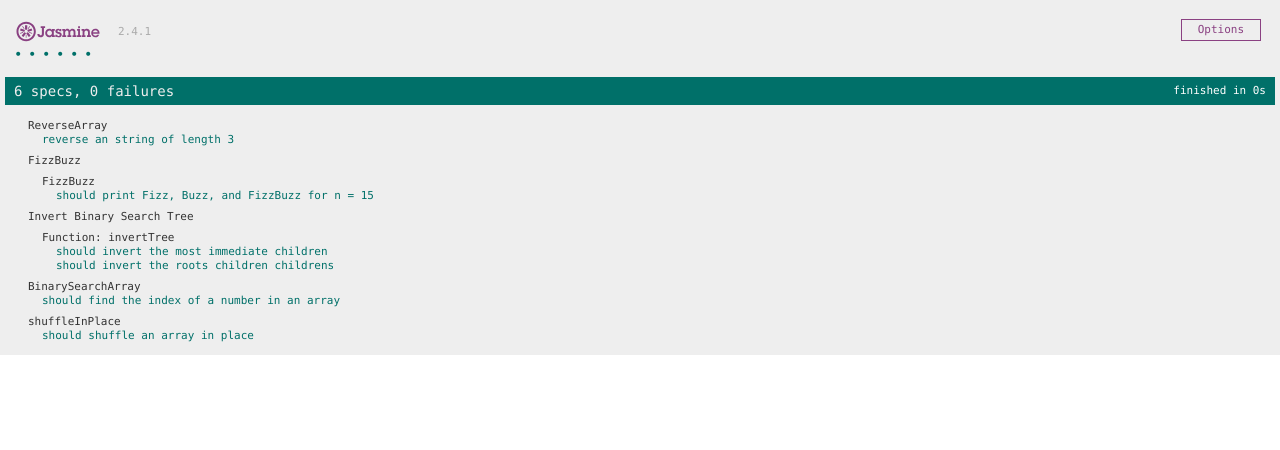
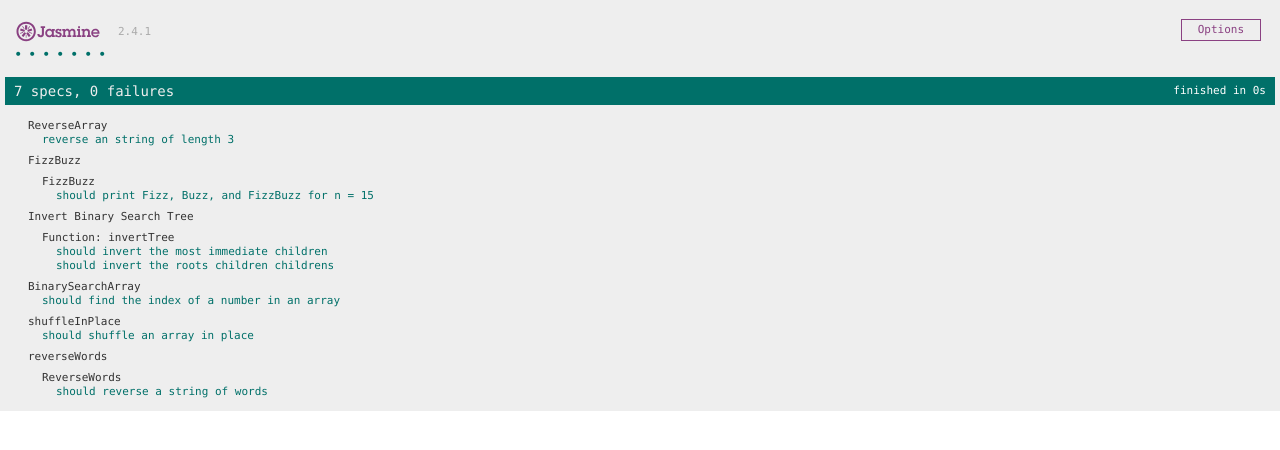
Before and after one commit to tksander/toy-problems, a website: page jasmine/SpecRunner.html in a window 1280 px wide. Drawn offline with Linux system fonts and the light colour scheme.

Commit message:
Completed reverseWords

```diff
--- a/jasmine/SpecRunner.html
+++ b/jasmine/SpecRunner.html
@@ -17,6 +17,7 @@
   <script src="src/invertBt.js"></script>
   <script src="src/binarySearchArray.js"></script>
   <script src="src/shuffleInPlace.js"></script>
+  <script src="src/reverseWords.js"></script>
 
   <!-- include spec files here... -->
   <script src="spec/reverse.spec.js"></script>
@@ -24,6 +25,7 @@
   <script src="spec/invertBt.spec.js"></script>
   <script src="spec/binarySearchArray.spec.js"></script>
   <script src="spec/shuffleInPlace.spec.js"></script>
+  <script src="spec/reverseWords.spec.js"></script>
 
 </head>
 
--- /dev/null
+++ b/jasmine/spec/reverseWords.spec.js
@@ -0,0 +1,14 @@
+describe("reverseWords", function() {
+
+  beforeEach(function() {
+  });
+
+  describe("ReverseWords", function() {
+    it("should reverse a string of words", function() {
+      var correctResult = 'if into the security recordings you go only pain will you find'
+    var message = 'find you will pain only go you recordings security the into if';
+      var result = reverseWords(message);
+      expect(result).toEqual(correctResult);
+    });
+  });
+});
--- /dev/null
+++ b/jasmine/src/reverseWords.js
@@ -0,0 +1,19 @@
+// Write a function reverseWords() that takes a string message and reverses the order of the words in-place
+
+// var message = 'find you will pain only go you recordings security the into if';
+
+// reverseWords(message);
+// returns: 'if into the security recordings you go only pain will you find'
+
+
+var reverseWords = function(message) {
+  var wordArray = message.split(" ");
+  var messageLength = wordArray.length - 1;
+  for (var i = 0; i < (wordArray.length / 2); i++) {
+    var temp = wordArray[i];
+    wordArray[i] = wordArray[messageLength - i];
+    wordArray[messageLength - i] = temp;
+
+  }
+  return wordArray.join(" ");
+}
```
Also changed, not shown: jasmine/src/moveZeores.js (added).
